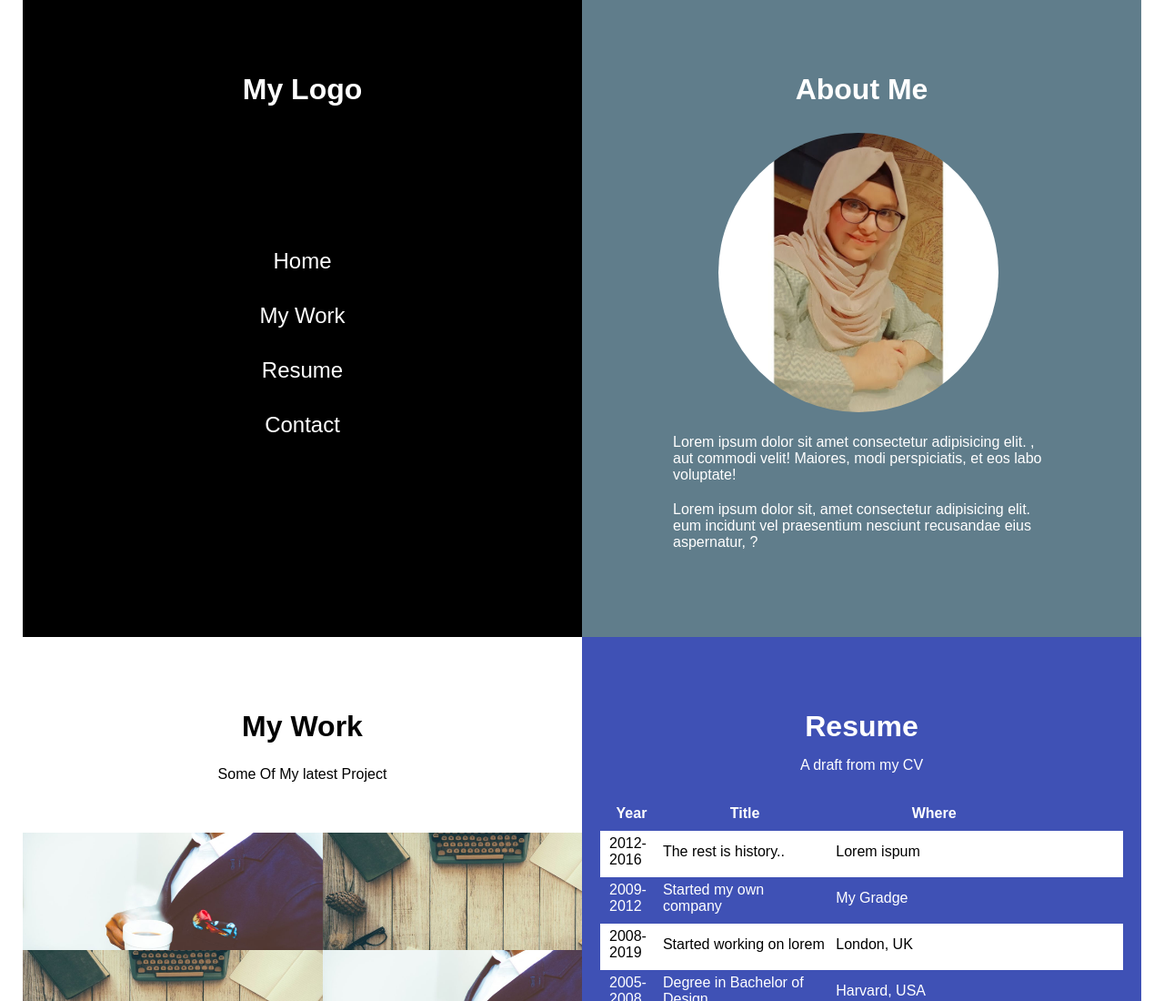
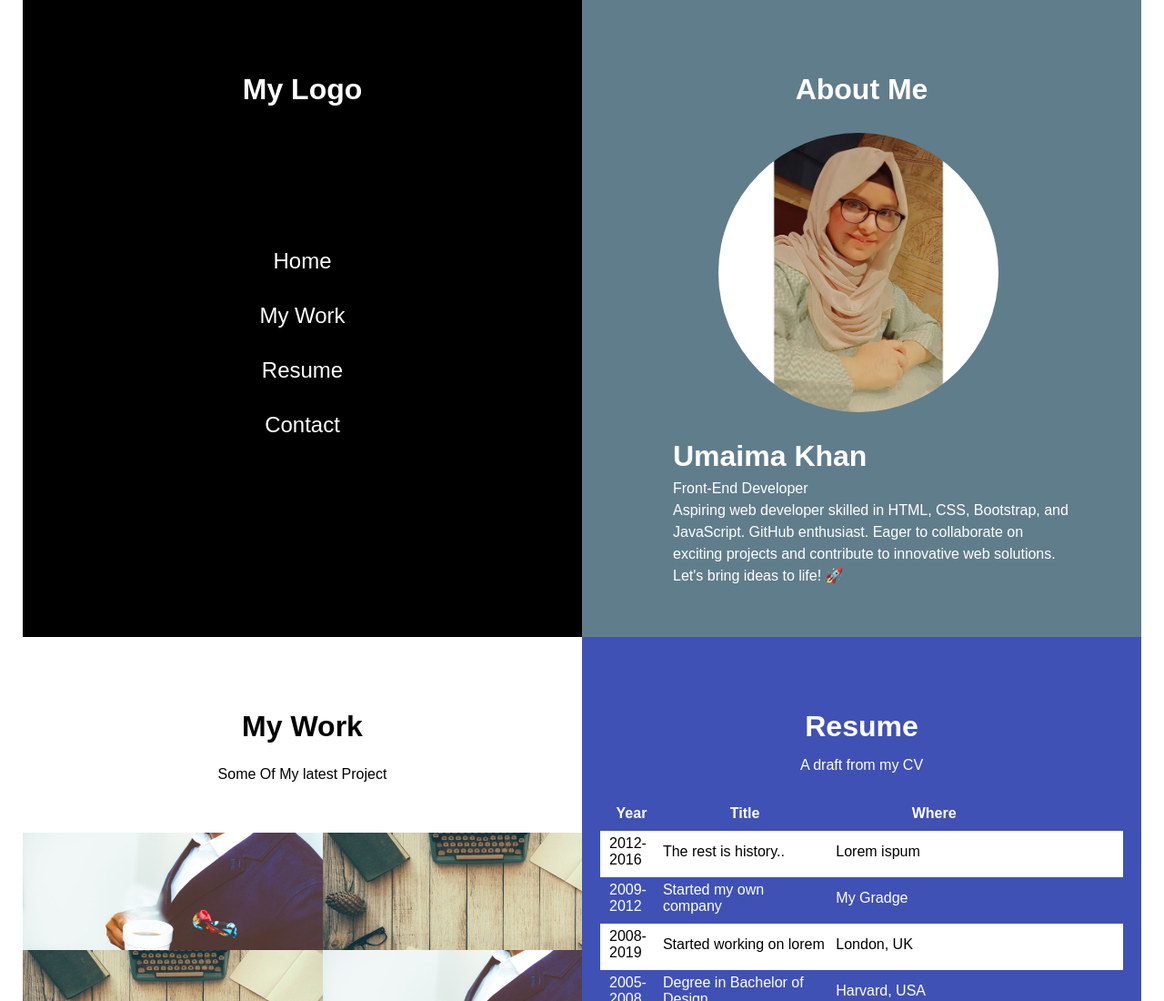
Before and after one commit to umaima0609/Portfolio, a plain HTML site: page index.html in a window 1280 px wide. Shown: the top 1100 px of the page at 91% size. Drawn offline with Linux system fonts and the light colour scheme.

Commit message:
bio changes

```diff
--- a/index.html
+++ b/index.html
@@ -33,14 +33,16 @@
             <div class="user-info">
                 <ul>
                     <li>
-                        <p>Lorem ipsum dolor sit amet consectetur adipisicing elit. ,<br> aut commodi velit! Maiores,
-                            modi perspiciatis, et eos labo voluptate!</p>
+                        <p><h1>Umaima Khan</h1>
+                            Front-End Developer <br>
+
+                            Aspiring web developer skilled in HTML, CSS, Bootstrap, and JavaScript. GitHub enthusiast. Eager to collaborate on exciting projects and contribute to innovative web solutions. Let's bring ideas to life! 🚀</p>
                     </li>
 
-                    <li>
+                    <!-- <li>
                         <p>Lorem ipsum dolor sit, amet consectetur adipisicing elit. <br> eum incidunt vel praesentium
                             nesciunt recusandae eius aspernatur, ?</p>
-                    </li>
+                    </li> -->
                 </ul>
             </div>
         </div>
--- a/style.css
+++ b/style.css
@@ -63,6 +63,7 @@
     margin-right:80px ;
     color: white;
     margin-top: 20px;
+    line-height: 1.5;
 }
 .about-section{
     background-color: #607d8b;
```
